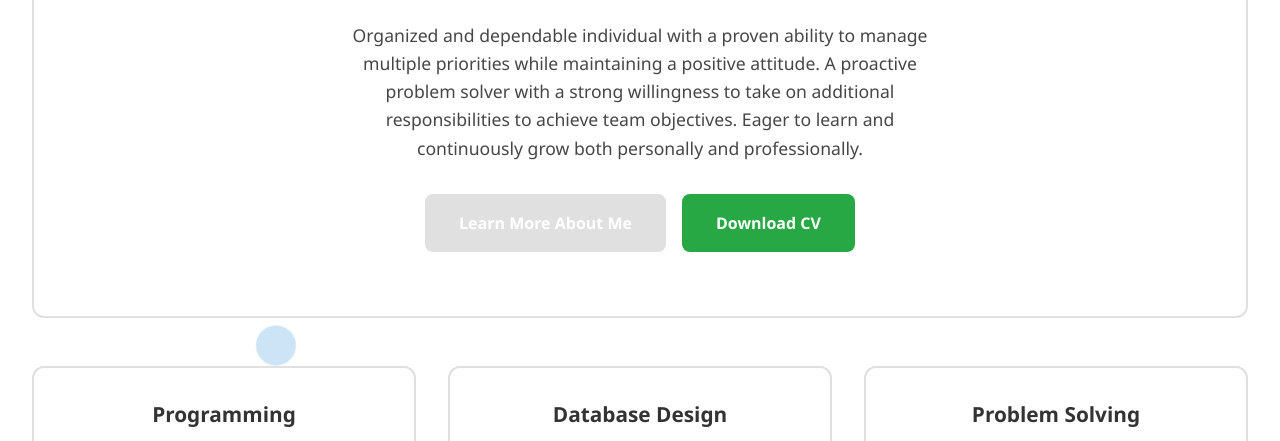
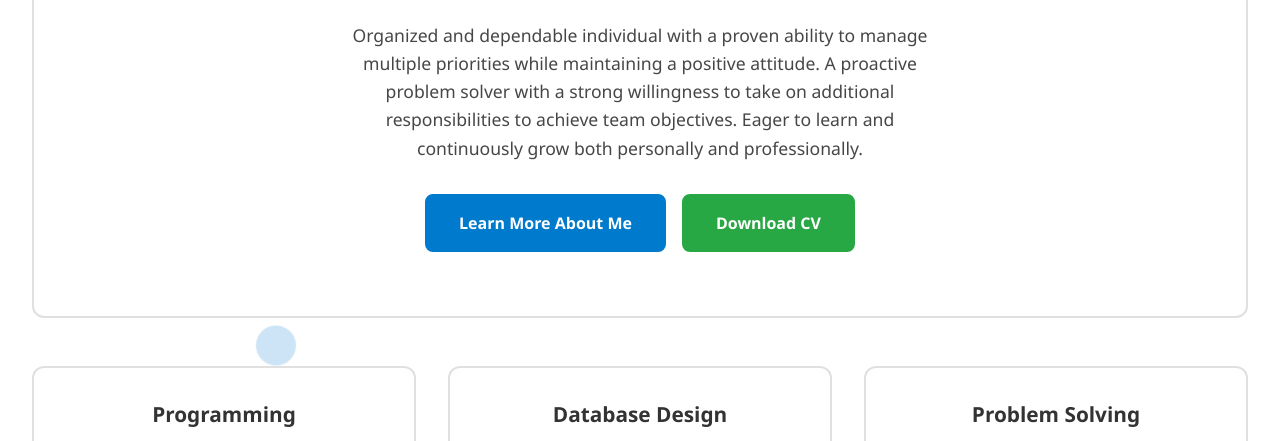
Before and after one commit to DieMalEen/DieMalEen.github.io, a plain HTML site: page index.html in a window 1280 px wide. Shown: the part 302-743 px from the top of the page. Drawn offline with Linux system fonts and the light colour scheme.

Commit message:
Add blue CTA button styles for professional theme
Introduces specific styles for CTA buttons in professional and professional-dark themes, setting blue backgrounds and hover effects for improved visual consistency.

```diff
--- a/css/style.css
+++ b/css/style.css
@@ -576,6 +576,20 @@ body {
 
 .cta-button:hover {
   transform: translateY(-3px);
+}
+
+/* Professional theme blue CTA button */
+.theme-professional .cta-button:not(.cv-download),
+.theme-professional-dark .cta-button:not(.cv-download) {
+  background-color: #007acc;
+  border-color: #007acc;
+  color: white;
+}
+
+.theme-professional .cta-button:not(.cv-download):hover,
+.theme-professional-dark .cta-button:not(.cv-download):hover {
+  background-color: #005a99;
+  border-color: #005a99;
 }
 
 .overview {
```
